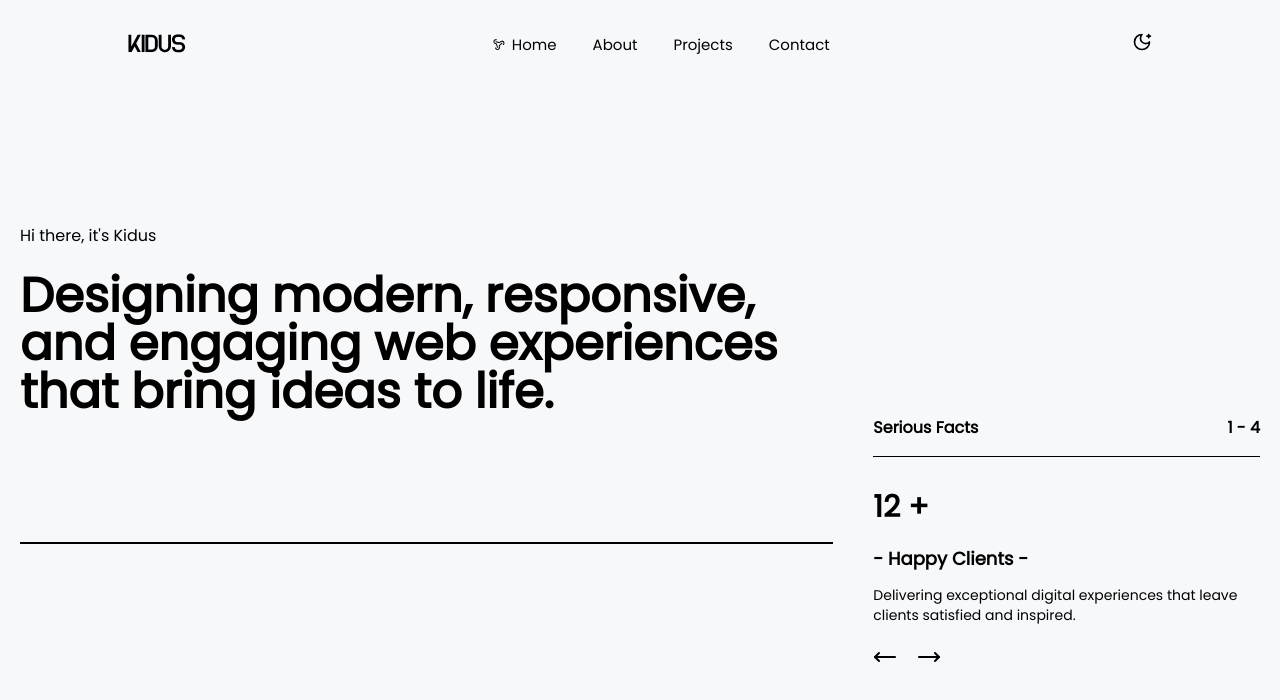
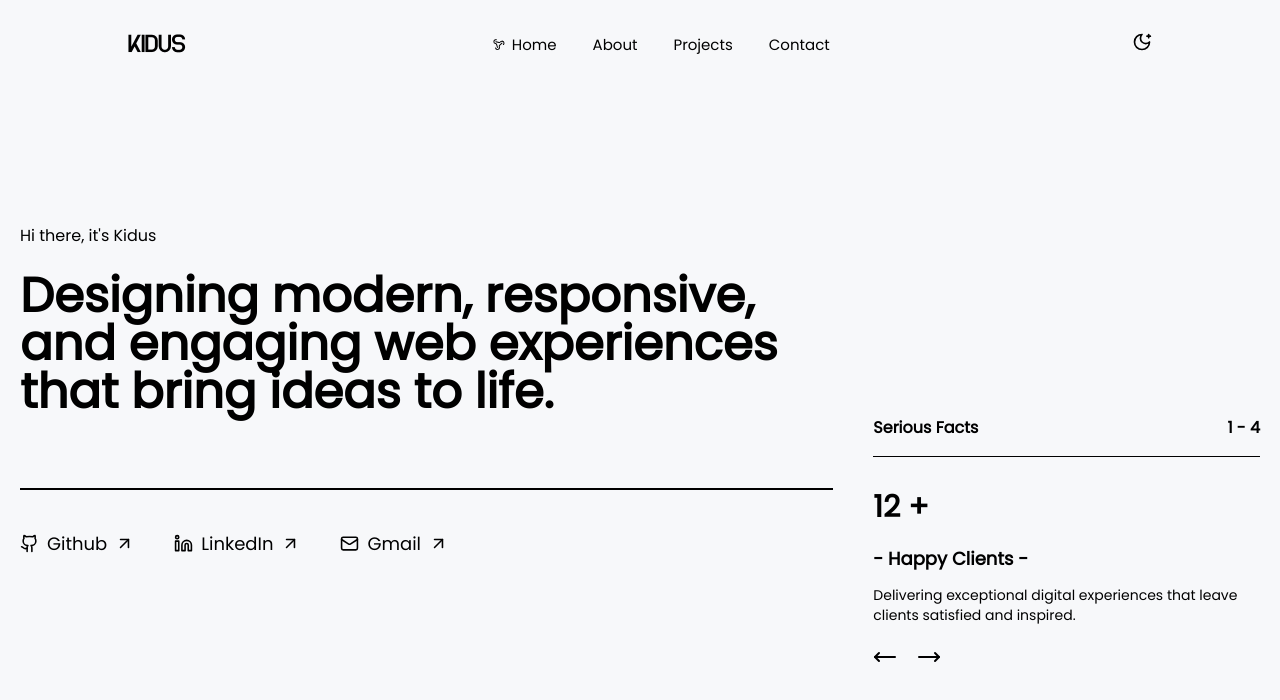
Before and after one commit to kid-us/Next-Portfolio, a Next.js app: page / in a window 1280 px wide. Shown: the top 700 px of the page. Built offline with nearby package versions, Linux system fonts and the light colour scheme.

Commit message:
Social links added,

```diff
--- /dev/null
+++ b/app/components/SocialLinks.tsx
@@ -0,0 +1,42 @@
+import { ArrowUpRight, Github, Linkedin, Mail } from "lucide-react";
+import Link from "next/link";
+import React from "react";
+
+const SocialLinks = () => {
+  return (
+    <>
+      <Link
+        href="#"
+        className="flex items-center lg:gap-x-2 gap-x-1 group text-color-secondary lg:text-md text-lg"
+      >
+        <Github size={19} className="text-color-secondary" />
+        Github
+        <span className="group-hover:rotate-45 transition-all duration-400 lg:block hidden">
+          <ArrowUpRight size={19} className="text-color-secondary" />
+        </span>
+      </Link>
+
+      <Link
+        href="#"
+        className="flex items-center lg:gap-x-2 gap-x-1 group text-color-secondary lg:text-md text-lg"
+      >
+        <Linkedin size={19} className="text-color-secondary" /> LinkedIn
+        <span className="group-hover:rotate-45 transition-all duration-400 lg:block hidden">
+          <ArrowUpRight size={19} className="text-color-secondary" />
+        </span>
+      </Link>
+
+      <Link
+        href="#"
+        className="flex items-center lg:gap-x-2 gap-x-1 group text-color-secondary lg:text-md text-lg"
+      >
+        <Mail size={19} className="text-color-secondary" /> Gmail
+        <span className="group-hover:rotate-45 transition-all duration-400 lg:block hidden">
+          <ArrowUpRight size={19} className="text-color-secondary" />
+        </span>
+      </Link>
+    </>
+  );
+};
+
+export default SocialLinks;
--- a/app/page.tsx
+++ b/app/page.tsx
@@ -1,4 +1,8 @@
+import Link from "next/link";
 import SeriousFacts from "./components/SeriousFacts";
+import SocialLinks from "./components/SocialLinks";
+import { ArrowUpRight, Github, Linkedin, Mail } from "lucide-react";
+import React from "react";
 
 export default function Home() {
   return (
@@ -15,8 +19,14 @@ export default function Home() {
       </div>
 
       <div className="grid lg:grid-cols-3 gap-x-10">
-        <div className="flex col-span-2 items-center">
-          <div className="border border-secondary-border w-full lg:mt-0 mt-5 lg:mb-0 mb-10"></div>
+        <div className="lg:col-span-2 lg:flex lg:items-center">
+          <div className="w-full">
+            <div className="border border-secondary-border w-full lg:mt-0 mt-5"></div>
+            {/* Social Link */}
+            <div className="flex lg:justify-start justify-center lg:gap-x-10 gap-x-6 my-10">
+              <SocialLinks />
+            </div>
+          </div>
         </div>
 
         <div>
```
